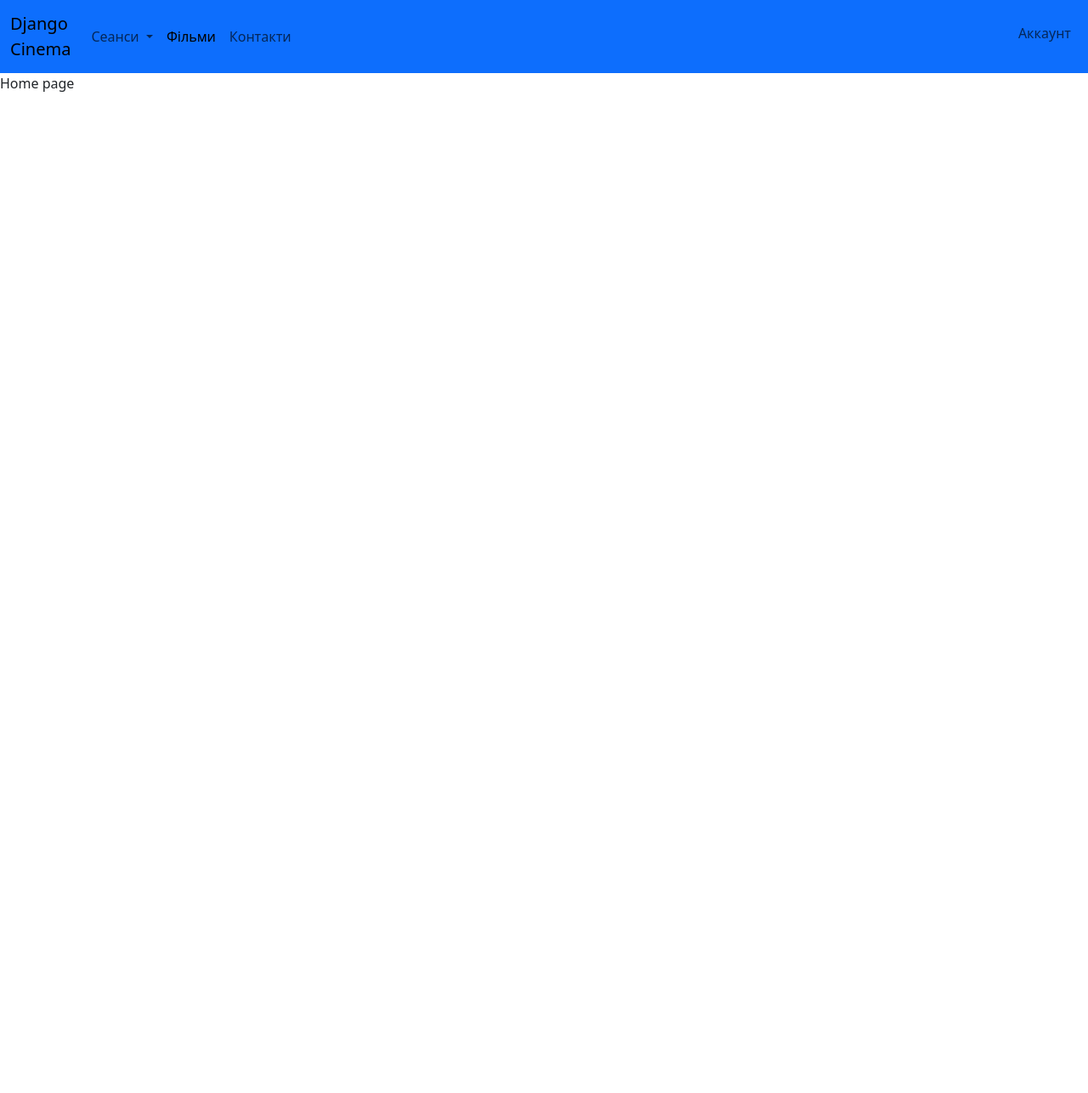
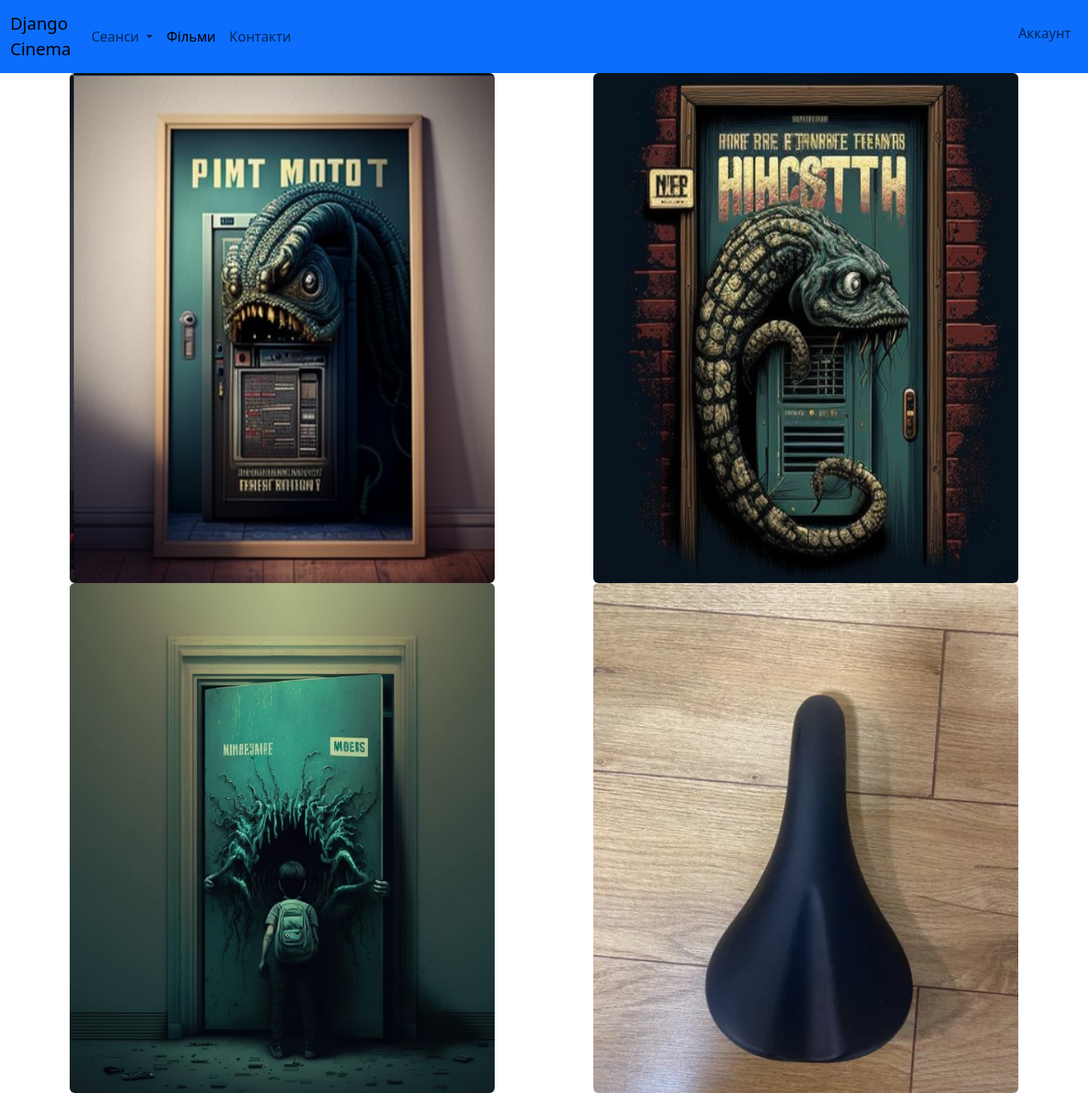
Before and after one commit to Viposha/Cinema, a Django app: page / in a window 1280 px wide. Shown: the whole page at 85% size. Before the commit the page ends 108 px from the top, so only its background shows below. Run offline with Django 4.2, Linux system fonts and the light colour scheme.

Commit message:
Add movies images to static folder

```diff
--- /dev/null
+++ b/home/templates/home/contacts.html
@@ -0,0 +1,5 @@
+{% extends 'base.html' %}
+
+{% block content %}
+Contacts page
+{% endblock %}
--- a/home/templates/home/home.html
+++ b/home/templates/home/home.html
@@ -1,5 +1,14 @@
 {% extends 'base.html' %}
+{% load static %}
 
 {% block content %}
-Home page
+
+
+<div class="container">
+    <img src="{% static 'home/movie1.jpg' %}" class="rounded float-start" alt="..." width="500" height="600">
+    <img src="{% static 'home/movie2.jpg' %}" class="rounded float-end" alt="..." width="500" height="600">
+    <img src="{% static 'home/movie3.jpg' %}" class="rounded float-start" alt="..." width="500" height="600">
+    <img src="{% static 'home/movie4.jpg' %}" class="rounded float-end" alt="..." width="500" height="600">
+</div>
+
 {% endblock %}
--- /dev/null
+++ b/home/templates/home/movies.html
@@ -0,0 +1,5 @@
+{% extends 'base.html' %}
+
+{% block content %}
+Movies page
+{% endblock %}
--- a/home/urls.py
+++ b/home/urls.py
@@ -1,6 +1,10 @@
 from django.urls import path
-from .views import HomeView
+from .views import HomeView, MoviesView, ContactsView
+
+app_name = 'home'
 
 urlpatterns = [
-	path('', HomeView.as_view(), name='home')
+	path('', HomeView.as_view(), name='home'),
+	path('movies/', MoviesView.as_view(), name='movies'),
+	path('contacts/', ContactsView.as_view(), name='contacts')
 ]
--- a/home/views.py
+++ b/home/views.py
@@ -6,5 +6,10 @@ from django.views.generic import TemplateView
 class HomeView(TemplateView):
 	template_name = 'home/home.html'
 
-# def home_view(request):
-# 	return HttpResponse('Home page')
+
+class MoviesView(TemplateView):
+	template_name = 'home/movies.html'
+
+
+class ContactsView(TemplateView):
+	template_name = 'home/contacts.html'
--- a/templates/base.html
+++ b/templates/base.html
@@ -9,7 +9,7 @@
 <body>
 <nav  class="navbar navbar-expand-lg bg-primary">
   <div class="container-fluid">
-    <a class="navbar-brand" href="#">Django<br> Cinema</a>
+    <a class="navbar-brand" href="{% url 'home:home' %}">Django<br> Cinema</a>
     <button class="navbar-toggler" type="button" data-bs-toggle="collapse" data-bs-target="#navbarNavDropdown" aria-controls="navbarNavDropdown" aria-expanded="false" aria-label="Toggle navigation">
       <span class="navbar-toggler-icon"></span>
     </button>
@@ -20,16 +20,16 @@
             Сеанси
           </a>
           <ul class="dropdown-menu">
-            <li><a class="dropdown-item" href="#">Сьогодні</a></li>
+            <li><a class="dropdown-item" href="{% url 'home:home' %}">Сьогодні</a></li>
             <li><a class="dropdown-item" href="#">Завтра</a></li>
             <li><a class="dropdown-item" href="#">15 лютого</a></li>
           </ul>
         </li>
         <li class="nav-item">
-          <a class="nav-link active" aria-current="page" href="#">Фільми</a>
+          <a class="nav-link active" aria-current="page" href="{% url 'home:movies'%}">Фільми</a>
         </li>
         <li class="nav-item ">
-          <a class="nav-link" href="#">Контакти</a>
+          <a class="nav-link" href="{% url 'home:contacts' %}">Контакти</a>
         </li>
         </ul>
       <ul class="navbar-nav ms-auto mb-2 mb-lg-0>
```
Also changed, not shown: home/static/home/movie1.jpg (added), home/static/home/movie2.jpg (added), home/static/home/movie3.jpg (added), home/static/home/movie4.jpg (added).
